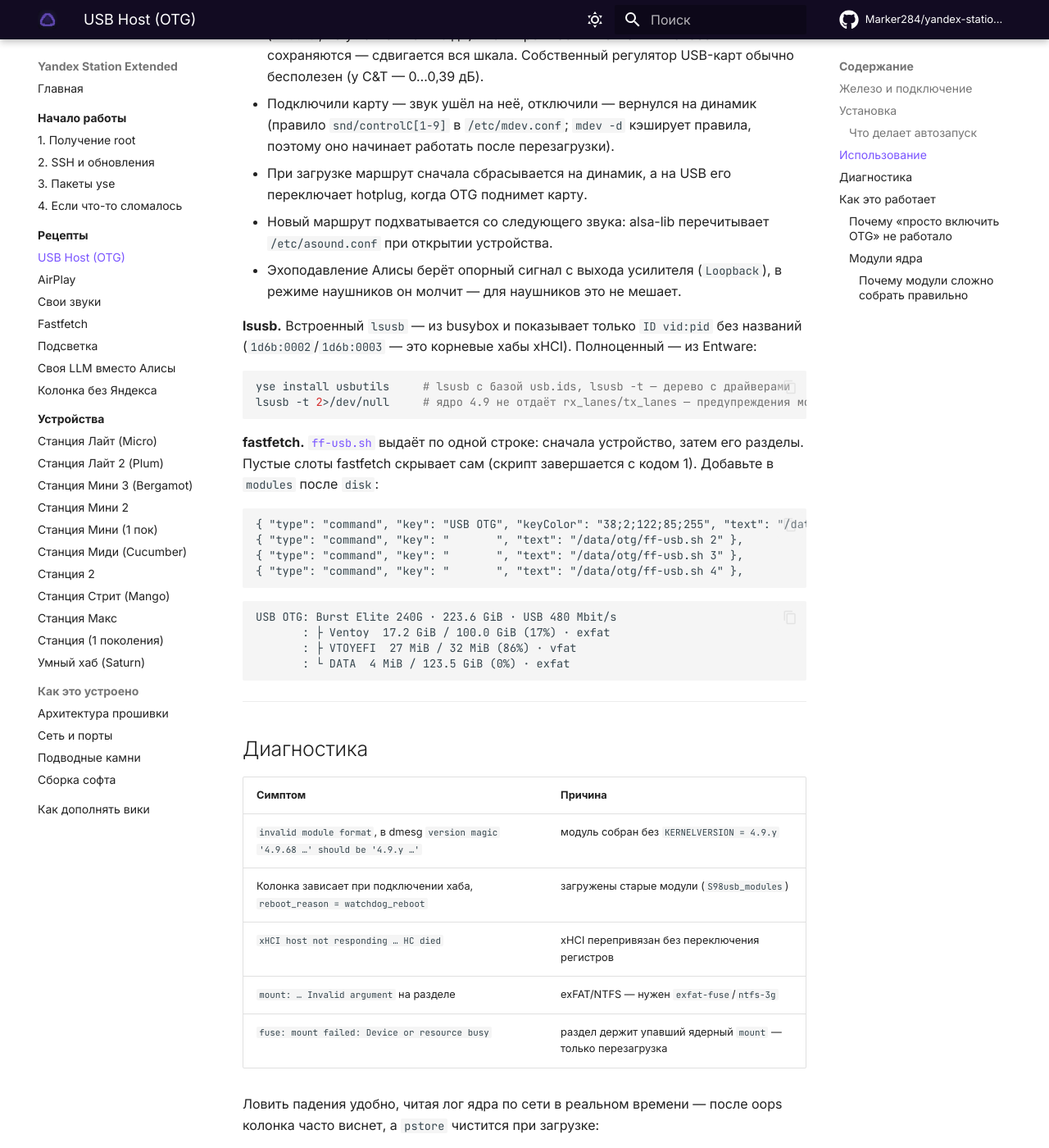
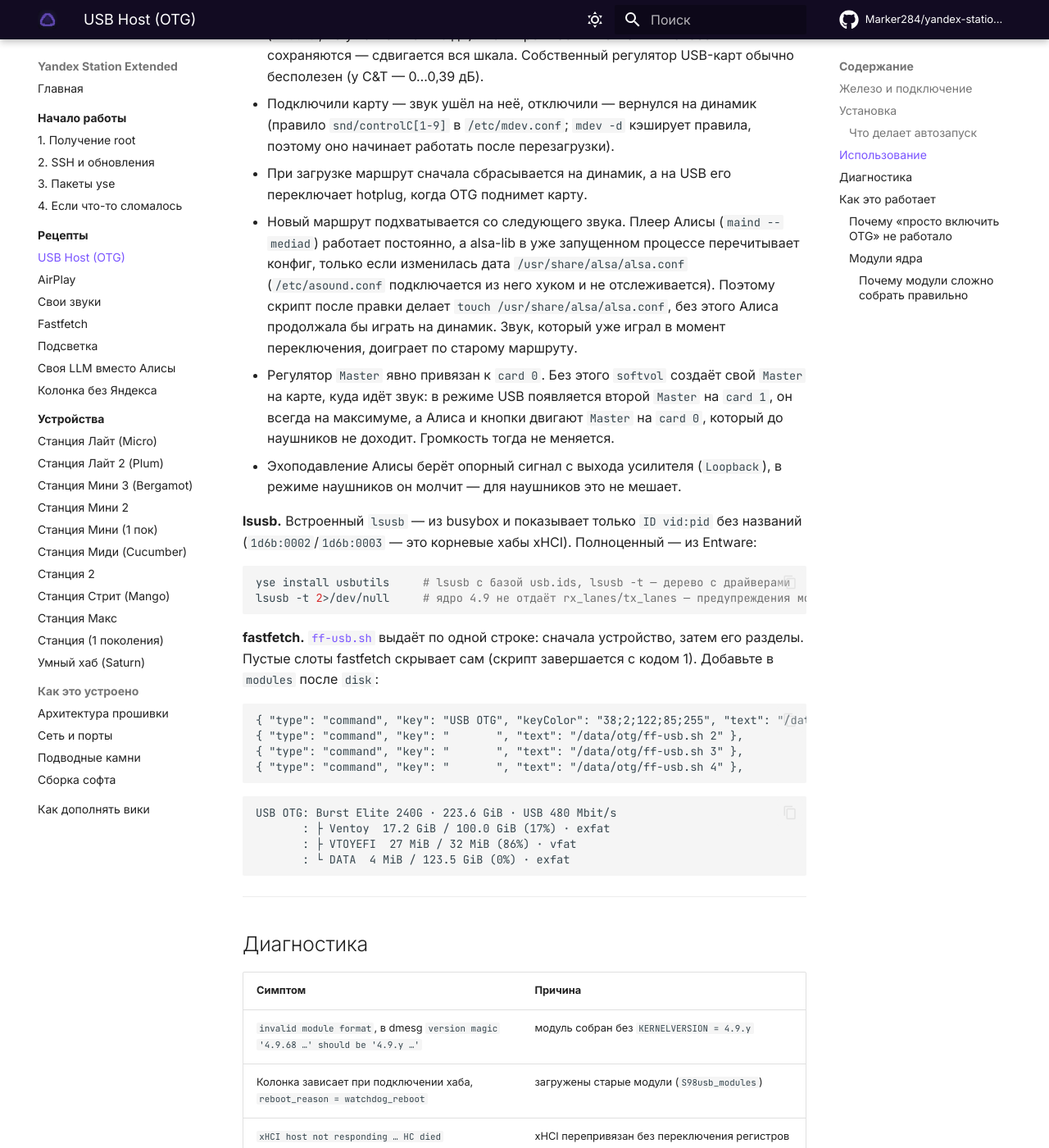
Before and after one commit to Kastle86/yandex-station-extended, an MkDocs documentation site: the page built from docs/recipes/usb-host.md, in a window 1280 px wide and 1400 px high, scrolled down 2650 px. Shown: the whole window at 82% size. Built offline with MkDocs 1.6.1 and Material for MkDocs 9.7.7, drawn with Linux system fonts in a browser that asks for light colours; comment, search, counter and statistics services are not loaded; some of the changed text lies outside the part shown.

Commit message:
docs(usb-host): correct how players pick up the new audio route, document the card 0 volume fix
Co-Authored-By: Claude Opus 5.5 <noreply@anthropic.com>
Claude-Session: https://claude.ai/code/session_01Rduha993CJuEQ14cchh5tL

```diff
--- a/docs/recipes/usb-host.md
+++ b/docs/recipes/usb-host.md
@@ -113,7 +113,14 @@ touch /data/otg/audio-no-usb       # не переключаться на USB а
 * Подключили карту — звук ушёл на неё, отключили — вернулся на динамик (правило `snd/controlC[1-9]` в
   `/etc/mdev.conf`; `mdev -d` кэширует правила, поэтому оно начинает работать после перезагрузки).
 * При загрузке маршрут сначала сбрасывается на динамик, а на USB его переключает hotplug, когда OTG поднимет карту.
-* Новый маршрут подхватывается со следующего звука: alsa-lib перечитывает `/etc/asound.conf` при открытии устройства.
+* Новый маршрут подхватывается со следующего звука. Плеер Алисы (`maind --mediad`) работает постоянно,
+  а alsa-lib в уже запущенном процессе перечитывает конфиг, только если изменилась дата
+  `/usr/share/alsa/alsa.conf` (`/etc/asound.conf` подключается из него хуком и не отслеживается).
+  Поэтому скрипт после правки делает `touch /usr/share/alsa/alsa.conf`, без этого Алиса продолжала бы
+  играть на динамик. Звук, который уже играл в момент переключения, доиграет по старому маршруту.
+* Регулятор `Master` явно привязан к `card 0`. Без этого `softvol` создаёт свой `Master` на карте, куда
+  идёт звук: в режиме USB появляется второй `Master` на `card 1`, он всегда на максимуме, а Алиса и кнопки
+  двигают `Master` на `card 0`, который до наушников не доходит. Громкость тогда не меняется.
 * Эхоподавление Алисы берёт опорный сигнал с выхода усилителя (`Loopback`), в режиме наушников он молчит —
   для наушников это не мешает.
 
@@ -154,6 +161,8 @@ USB OTG: Burst Elite 240G · 223.6 GiB · USB 480 Mbit/s
 | `xHCI host not responding … HC died` | xHCI перепривязан без переключения регистров |
 | `mount: … Invalid argument` на разделе | exFAT/NTFS — нужен `exfat-fuse`/`ntfs-3g` |
 | `fuse: mount failed: Device or resource busy` | раздел держит упавший ядерный `mount` — только перезагрузка |
+| `aplay` играет в наушники, а Алиса — в динамик | плеер не перечитал конфиг: нужен `touch /usr/share/alsa/alsa.conf` (`audio-route.sh` делает это сам) |
+| В наушниках громкость не меняется кнопками и голосом, `amixer -c 1 controls` показывает `Master` | в `pcm.soft_volume` нет `card 0` — переключите маршрут свежим `audio-route.sh usb` |
 
 Ловить падения удобно, читая лог ядра по сети в реальном времени — после oops колонка
 часто виснет, а `pstore` чистится при загрузке:
```
